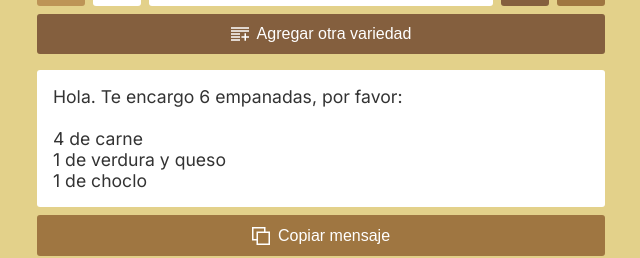
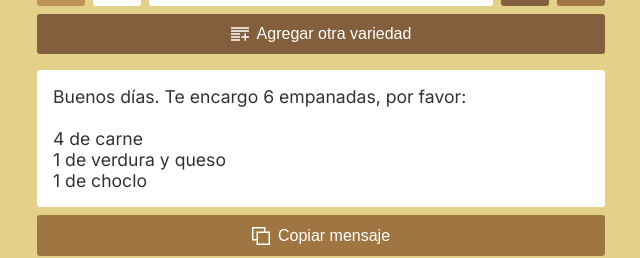
Before and after one commit to valentincostam/empanadapp, a Svelte app: page / in a window 1280 px wide. Shown: the part 265-523 px from the top of the page, without its empty margins (319-959 px from the left). Built offline with nearby package versions, Linux system fonts and the light colour scheme.

Commit message:
feat: add greeting based on user's time

```diff
--- a/src/App.svelte
+++ b/src/App.svelte
@@ -23,11 +23,21 @@
     .map(({ quantity, flavor }) => `${quantity} de ${flavor.trim()}\n`)
     .join('');
 
-  $: message = `Hola. Te encargo ${total} empanadas, por favor:\n\n${order}`;
+  $: message = `${getGreeting()}. Te encargo ${total} empanadas, por favor:\n\n${order}`;
 
   $: hasDuplicates = new Set(usedFlavors).size !== validOrderLines.length;
 
   $: hasEmptyLine = $orderLines.some(({ flavor }) => flavor.trim() == '');
+
+  function getGreeting() {
+    const currentHour = new Date().getHours();
+
+    if (currentHour < 12) return 'Buenos días';
+
+    if (currentHour < 20) return 'Buenas tardes';
+
+    return 'Buenas noches';
+  }
 
   function addOrderLine() {
     const newOrderLine = {
```
